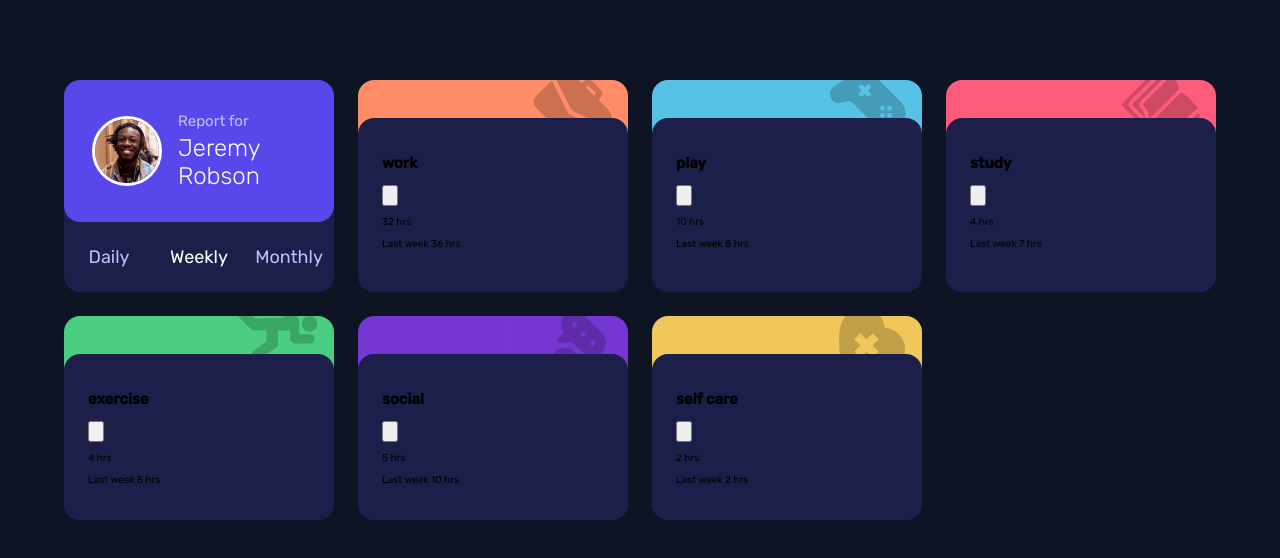
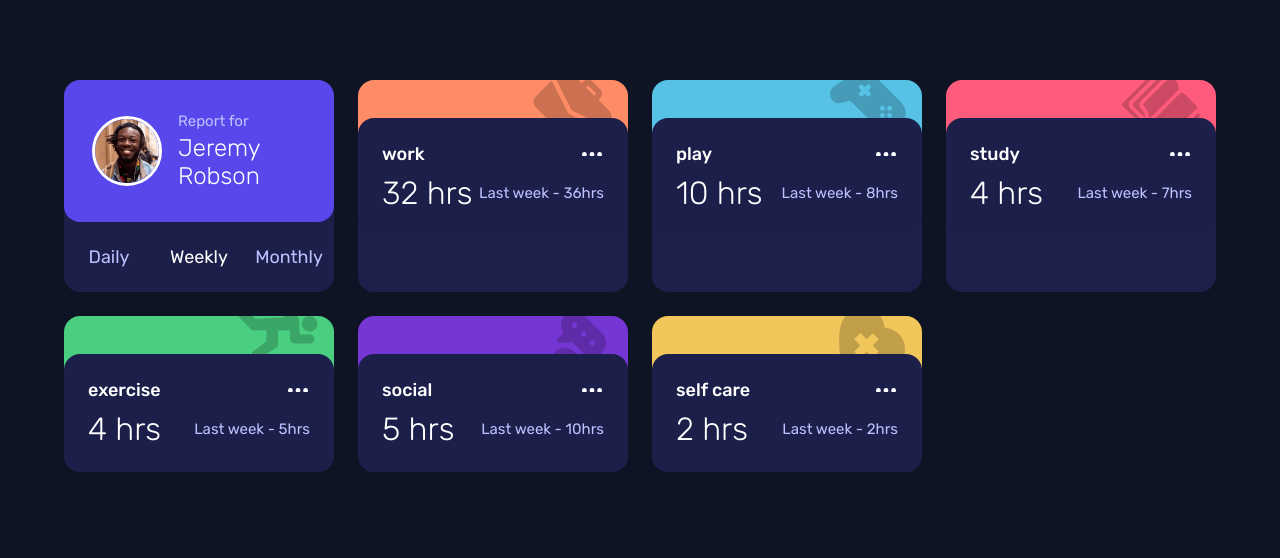
Before and after one commit to john-mirage/time-tracking-dashboard, a website built with Vite: page index.html in a window 1280 px wide. Built offline with nearby package versions, Linux system fonts and the light colour scheme.

Commit message:
feat: add stat styles

```diff
--- a/index.html
+++ b/index.html
@@ -73,12 +73,7 @@
                                 <span class="stat__current-value"></span>
                                 <span class="stat__current-time-unit">hrs</span>
                             </p>
-                            <p class="stat__previous">
-                                Last
-                                <span class="stat__previous-period"></span>
-                                <span class="stat__previous-value"></span>
-                                hrs
-                            </p>
+                            <p class="stat__previous">Last <span class="stat__previous-period"></span> - <span class="stat__previous-value"></span>hrs</p>
                         </div>
                     </div>
                 </section>
--- a/src/data/stats.ts
+++ b/src/data/stats.ts
@@ -1,10 +1,3 @@
-import workIcon from "@images/icon-work.svg";
-import playIcon from "@images/icon-play.svg";
-import studyIcon from "@images/icon-study.svg";
-import exerciseIcon from "@images/icon-exercise.svg";
-import socialIcon from "@images/icon-social.svg";
-import selfCareIcon from "@images/icon-self-care.svg";
-
 interface Period {
   name: string;
   current: number;
@@ -16,7 +9,6 @@ interface Stat {
   daily: Period;
   weekly: Period;
   monthly: Period;
-  image: string;
 }
 
 const stats: Stat[] = [
@@ -37,7 +29,6 @@ const stats: Stat[] = [
       current: 120,
       previous: 125,
     },
-    image: workIcon,
   },
   {
     name: "play",
@@ -56,7 +47,6 @@ const stats: Stat[] = [
       current: 30,
       previous: 42,
     },
-    image: playIcon,
   },
   {
     name: "study",
@@ -75,7 +65,6 @@ const stats: Stat[] = [
       current: 12,
       previous: 16,
     },
-    image: studyIcon,
   },
   {
     name: "exercise",
@@ -94,7 +83,6 @@ const stats: Stat[] = [
       current: 16,
       previous: 20,
     },
-    image: exerciseIcon,
   },
   {
     name: "social",
@@ -113,7 +101,6 @@ const stats: Stat[] = [
       current: 20,
       previous: 21,
     },
-    image: socialIcon,
   },
   {
     name: "self care",
@@ -132,7 +119,6 @@ const stats: Stat[] = [
       current: 8,
       previous: 9,
     },
-    image: selfCareIcon,
   },
 ];
 
--- a/src/styles/stat.css
+++ b/src/styles/stat.css
@@ -50,3 +50,54 @@
     border-radius: 1.6rem;
     background-color: var(--color-dark-blue);
 }
+
+.stat__row {
+    display: flex;
+    flex-direction: row;
+    justify-content: space-between;
+    align-items: center;
+    width: 100%;
+    height: auto;
+    margin-bottom: 0.8rem;
+}
+
+.stat__row:last-child {
+    margin-bottom: 0;
+}
+
+.stat__title {
+    font-size: 1.8rem;
+    font-weight: 500;
+    color: var(--color-white);
+    margin: 0;
+}
+
+.stat__button {
+    display: flex;
+    width: 2.4rem;
+    height: 2.4rem;
+    border: none;
+    background-color: transparent;
+    padding: 0;
+}
+
+.stat__icon {
+    width: 2rem;
+    height: auto;
+    color: var(--color-white);
+    margin: auto;
+}
+
+.stat__current {
+    font-size: 3.2rem;
+    font-weight: 300;
+    color: var(--color-white);
+    margin: 0;
+}
+
+.stat__previous {
+    font-size: 1.5rem;
+    font-weight: 400;
+    color: var(--color-pale-blue);
+    margin: 0;
+}
```
